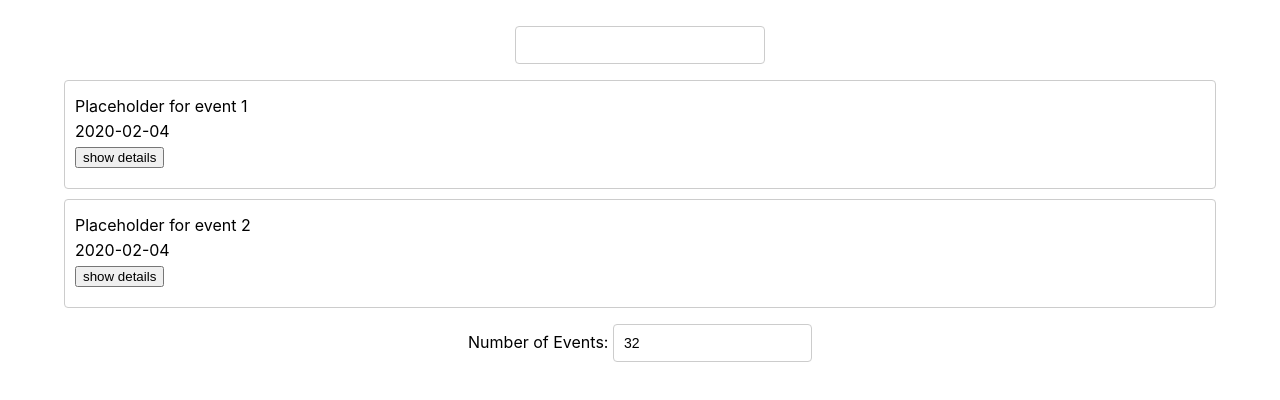
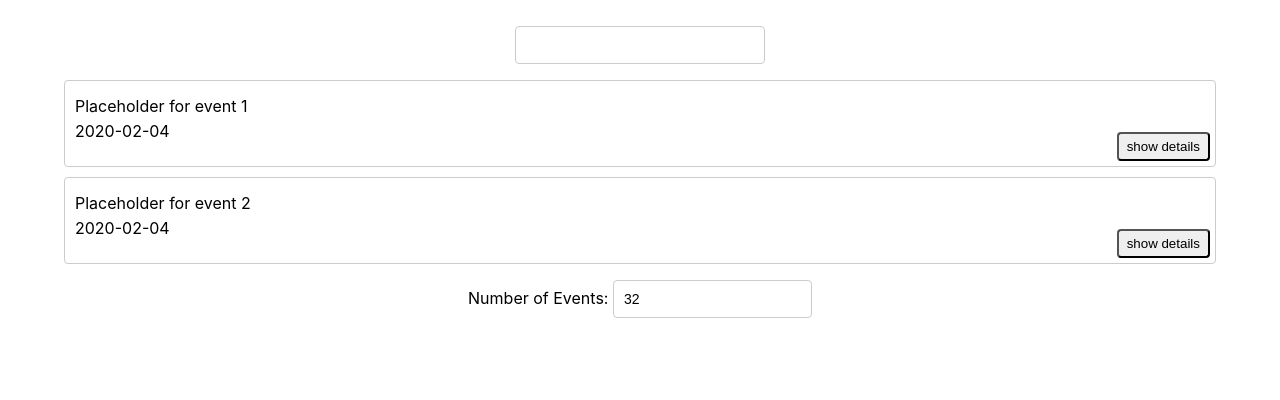
Before and after one commit to bxchang04/meetup_v2, a React (Create React App) app in the folder meetup_v2/meetup_v2/: page / in a window 1280 px wide. Shown: the top 400 px of the page. Built offline with nearby package versions, Linux system fonts and the light colour scheme.

Commit message:
4.5 add button className

```diff
--- a/meetup_v2/meetup_v2/src/Event.js
+++ b/meetup_v2/meetup_v2/src/Event.js
@@ -23,9 +23,8 @@ class Event extends Component {
         <div className="event__Overview">
           <p className="event__Overview--name">{this.props.event.name}</p>
           <p className="event__Overview--localDate">{this.props.event.local_date}</p>
-          {/*doesn't show # of people going, like in 4.4 screenshot*/}
-          {/*<button className="details-btn" onClick={() => this.handleShowDetails()}>show details</button>*/}
-          <button onClick={() => this.handleShowDetails()}>show details</button>
+          <button className="details-btn" onClick={() => this.handleShowDetails()}>show details</button>
+          {/*<button onClick={() => this.handleShowDetails()}>show details</button>*/}
         </div>
         {showDetails &&
           <div className="event__Details">
```
Also changed, not shown: 1 other file (tests, documents, lock files or other folders).
